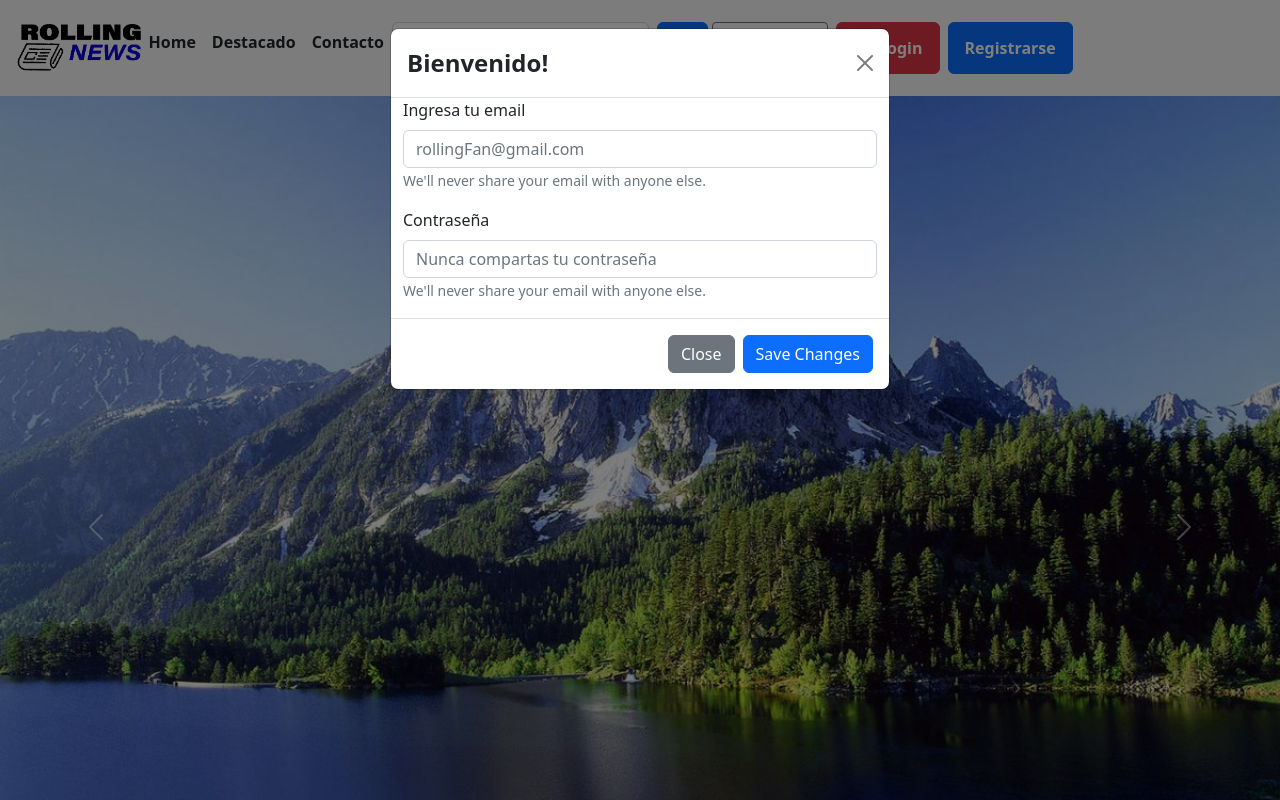
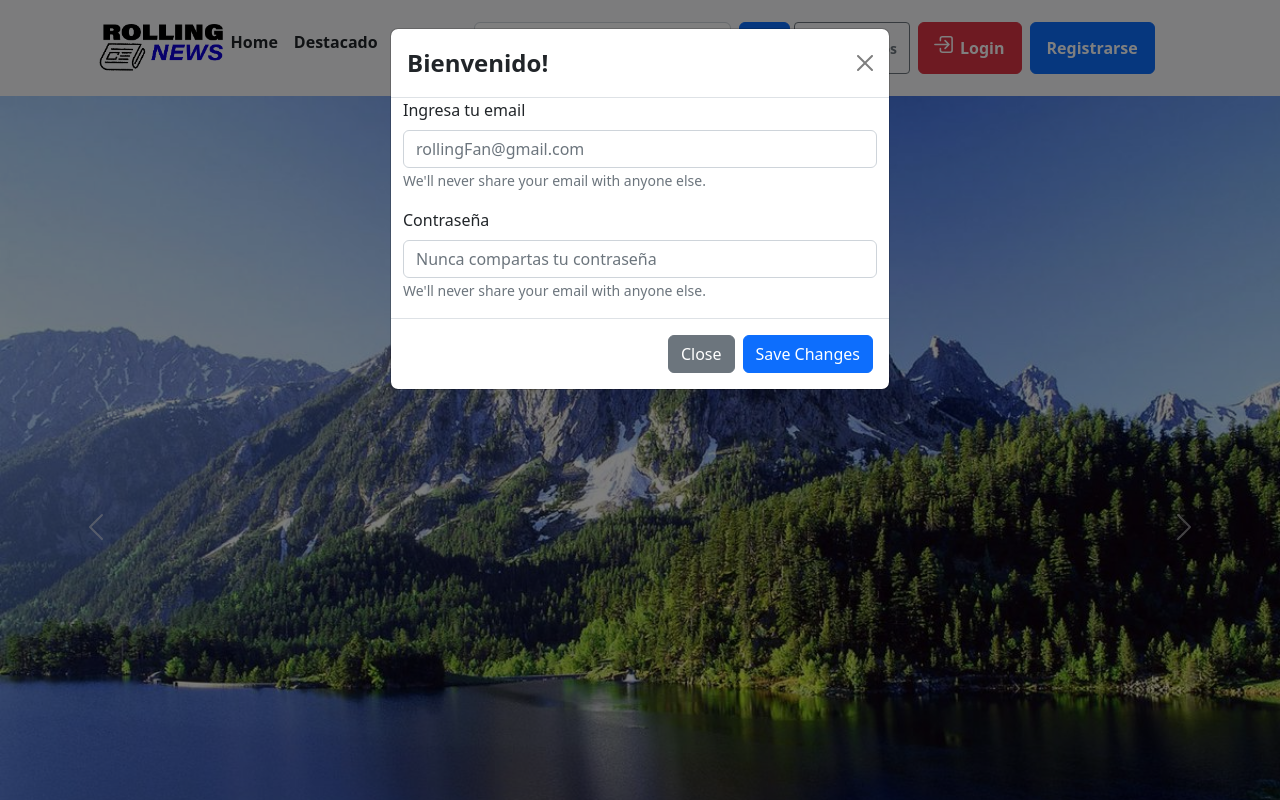
Before and after one commit to nicosalasaraoz/Blog_Noticias, a React (Create React App) app: page / in a window 1280 px wide. Both pictures are taken after a click on the button "Login". Shown: the top 800 px of the page. Built offline with nearby package versions, Linux system fonts and the light colour scheme.

Commit message:
agregando modal de registro

```diff
--- /dev/null
+++ b/src/Components/ModalLogin.js
@@ -0,0 +1,48 @@
+import React from "react";
+import { Container, Form } from "react-bootstrap";
+import Button from "react-bootstrap/Button";
+import Modal from "react-bootstrap/Modal";
+
+const ModalLogin = ({ show, handleClose }) => {
+  return (
+    <Modal show={show} onHide={handleClose}>
+      <Modal.Header closeButton>
+        <Modal.Title>
+          <b>Bienvenido!</b>
+        </Modal.Title>
+      </Modal.Header>
+      <Container>
+        <Form>
+          <Form.Group className="mb-3" controlId="formBasicEmail">
+            <Form.Label>Ingresa tu email</Form.Label>
+            <Form.Control type="email" placeholder="rollingFan@gmail.com" />
+            <Form.Text className="text-muted">
+              We'll never share your email with anyone else.
+            </Form.Text>
+          </Form.Group>
+
+          <Form.Group className="mb-3" controlId="formBasicPassword">
+            <Form.Label>Contraseña</Form.Label>
+            <Form.Control
+              type="password"
+              placeholder="Nunca compartas tu contraseña"
+            />
+            <Form.Text className="text-muted">
+              We'll never share your email with anyone else.
+            </Form.Text>
+          </Form.Group>
+        </Form>
+      </Container>
+      <Modal.Footer>
+        <Button variant="secondary" onClick={handleClose}>
+          Close
+        </Button>
+        <Button variant="primary" onClick={handleClose}>
+          Save Changes
+        </Button>
+      </Modal.Footer>
+    </Modal>
+  );
+};
+
+export default ModalLogin;
--- /dev/null
+++ b/src/Components/ModalRegistro.js
@@ -0,0 +1,56 @@
+import React from "react";
+import { Container, Form } from "react-bootstrap";
+import Button from "react-bootstrap/Button";
+import Modal from "react-bootstrap/Modal";
+
+const ModalRegistro = ({ registro, handleCerrar }) => {
+  return (
+    <Modal show={registro} onHide={handleCerrar}>
+      <Modal.Header closeButton>
+        <Modal.Title>
+          <b>Únete a Nosotros!</b>
+        </Modal.Title>
+      </Modal.Header>
+      <Container>
+        <Form>
+          <Form.Group className="mb-3" controlId="formBasicEmail">
+            <Form.Label>Ingresa tu Nombre y Apellido</Form.Label>
+            <Form.Control type="email" placeholder="Roberto Sanchez" />
+            <Form.Text className="text-muted">
+              We'll never share your email with anyone else.
+            </Form.Text>
+          </Form.Group>
+
+          <Form.Group className="mb-3" controlId="formBasicEmail">
+            <Form.Label>Ingresa tu email</Form.Label>
+            <Form.Control type="email" placeholder="rollingFan@gmail.com" />
+            <Form.Text className="text-muted">
+              We'll never share your email with anyone else.
+            </Form.Text>
+          </Form.Group>
+
+          <Form.Group className="mb-3" controlId="formBasicPassword">
+            <Form.Label>Contraseña</Form.Label>
+            <Form.Control
+              type="password"
+              placeholder="Nunca compartas tu contraseña"
+            />
+            <Form.Text className="text-muted">
+              We'll never share your email with anyone else.
+            </Form.Text>
+          </Form.Group>
+        </Form>
+      </Container>
+      <Modal.Footer>
+        <Button variant="secondary" onClick={handleCerrar}>
+          Close
+        </Button>
+        <Button variant="primary" onClick={handleCerrar}>
+          Save Changes
+        </Button>
+      </Modal.Footer>
+    </Modal>
+  );
+};
+
+export default ModalRegistro;
--- a/src/Components/NavbarMain.js
+++ b/src/Components/NavbarMain.js
@@ -1,6 +1,8 @@
 import React, { useState } from "react";
 import { Button, Container, Form, Modal, Nav, Navbar } from "react-bootstrap";
 import { Link } from "react-router-dom";
+import ModalLogin from "./ModalLogin";
+import ModalRegistro from "./ModalRegistro";
 
 const NavbarMain = () => {
   const [show, setShow] = useState(false);
@@ -10,11 +12,12 @@ const NavbarMain = () => {
 
   const [registro, setRegistro] = useState(false);
 
-  const handleCerrar = () => setShow(false);
-  const handleMostrar = () => setShow(true);
+  const handleCerrar = () => setRegistro(false);
+  const handleMostrar = () => setRegistro(true);
   return (
     <>
       <Navbar bg="light" expand="lg" className="d-flex justify-content-around">
+        <Container>
           <Link to="/">
             <img
               src="./images/logo.png"
@@ -88,93 +91,12 @@ const NavbarMain = () => {
               </div>
             </Nav>
           </Navbar.Collapse>
+        </Container>
       </Navbar>
-
-      <Modal show={show} onHide={handleClose}>
-        <Modal.Header closeButton>
-          <Modal.Title>
-            <b>Bienvenido!</b>
-          </Modal.Title>
-        </Modal.Header>
-        <Container>
-          <Form>
-            <Form.Group className="mb-3" controlId="formBasicEmail">
-              <Form.Label>Ingresa tu email</Form.Label>
-              <Form.Control type="email" placeholder="rollingFan@gmail.com" />
-              <Form.Text className="text-muted">
-                We'll never share your email with anyone else.
-              </Form.Text>
-            </Form.Group>
-
-            <Form.Group className="mb-3" controlId="formBasicPassword">
-              <Form.Label>Contraseña</Form.Label>
-              <Form.Control
-                type="password"
-                placeholder="Nunca compartas tu contraseña"
-              />
-              <Form.Text className="text-muted">
-                We'll never share your email with anyone else.
-              </Form.Text>
-            </Form.Group>
-          </Form>
-        </Container>
-        <Modal.Footer>
-          <Button variant="secondary" onClick={handleClose}>
-            Close
-          </Button>
-          <Button variant="primary" onClick={handleClose}>
-            Save Changes
-          </Button>
-        </Modal.Footer>
-      </Modal>
+      <ModalLogin show={show} handleClose={handleCerrar} />
+      <ModalRegistro registro={registro} handleClose={handleCerrar} />
 
       {/* MODAL REGISTRO */}
-
-      <Modal show={registro} onHide={handleCerrar}>
-        <Modal.Header closeButton>
-          <Modal.Title>
-            <b>Únete a Nosotros!</b>
-          </Modal.Title>
-        </Modal.Header>
-        <Container>
-          <Form>
-            <Form.Group className="mb-3" controlId="formBasicEmail">
-              <Form.Label>Ingresa tu Nombre y Apellido</Form.Label>
-              <Form.Control type="email" placeholder="Roberto Sanchez" />
-              <Form.Text className="text-muted">
-                We'll never share your email with anyone else.
-              </Form.Text>
-            </Form.Group>
-
-            <Form.Group className="mb-3" controlId="formBasicEmail">
-              <Form.Label>Ingresa tu email</Form.Label>
-              <Form.Control type="email" placeholder="rollingFan@gmail.com" />
-              <Form.Text className="text-muted">
-                We'll never share your email with anyone else.
-              </Form.Text>
-            </Form.Group>
-
-            <Form.Group className="mb-3" controlId="formBasicPassword">
-              <Form.Label>Contraseña</Form.Label>
-              <Form.Control
-                type="password"
-                placeholder="Nunca compartas tu contraseña"
-              />
-              <Form.Text className="text-muted">
-                We'll never share your email with anyone else.
-              </Form.Text>
-            </Form.Group>
-          </Form>
-        </Container>
-        <Modal.Footer>
-          <Button variant="secondary" onClick={handleClose}>
-            Close
-          </Button>
-          <Button variant="primary" onClick={handleClose}>
-            Save Changes
-          </Button>
-        </Modal.Footer>
-      </Modal>
     </>
   );
 };
```
Also changed, not shown: src/Components/Footer.js (+83 -17 lines). Lines whose indentation alone changed are shown as unchanged.
